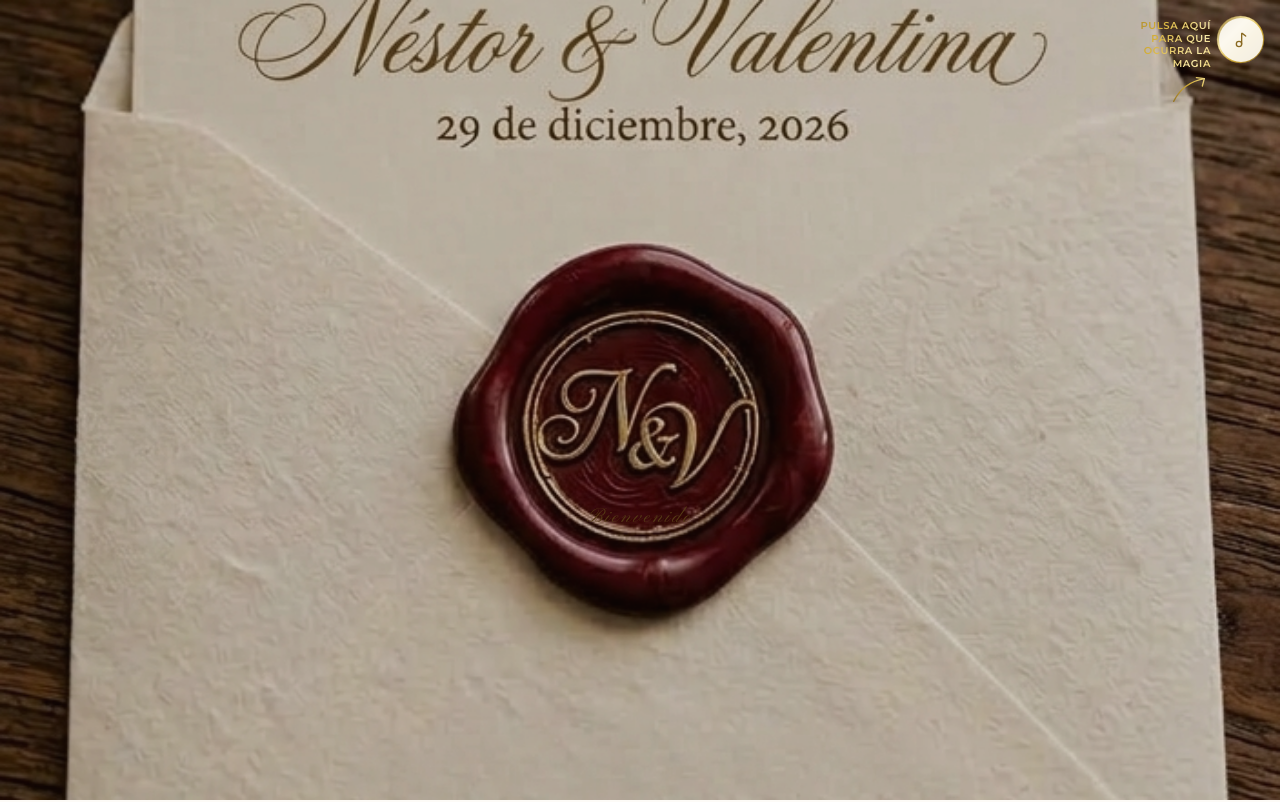
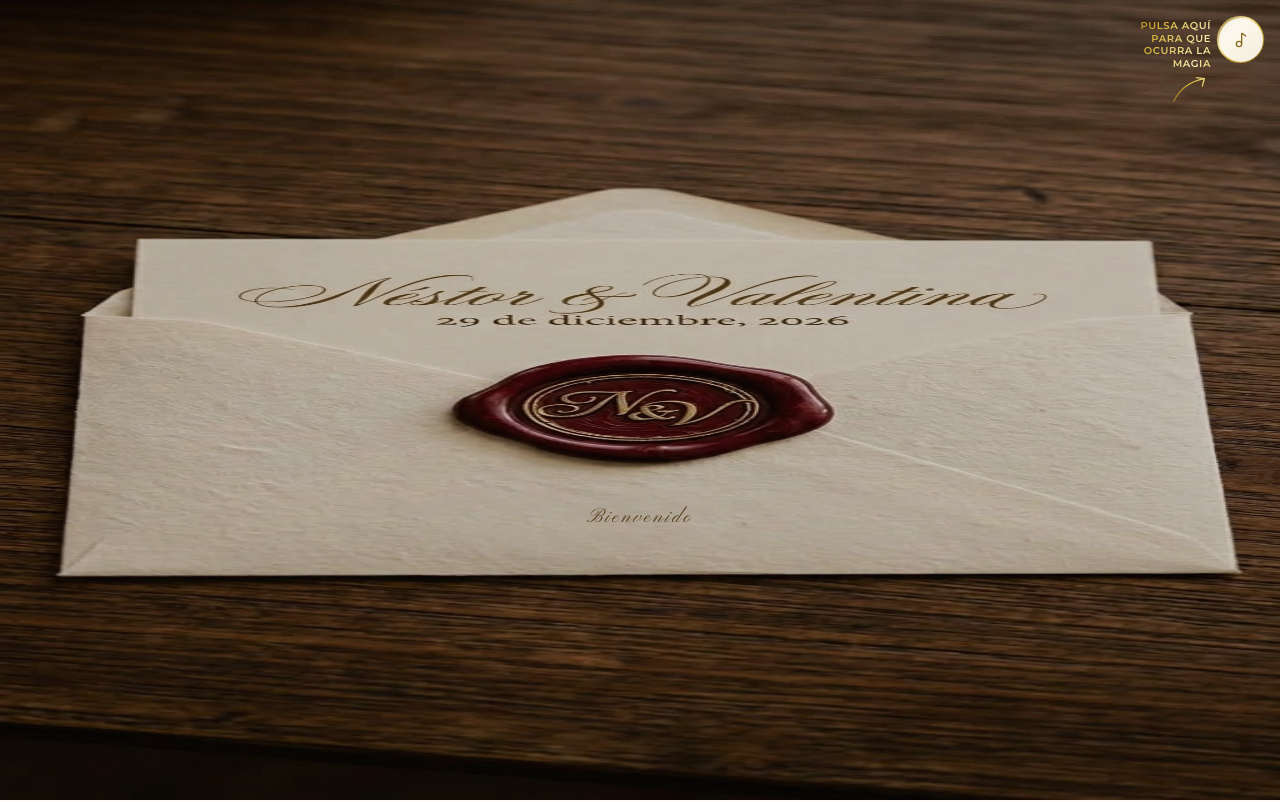
Before and after one commit to nestordqa/invitacion-boda, a Next.js app: page /v2 in a window 1280 px wide. Shown: the top 802 px of the page. Built offline with nearby package versions, Linux system fonts and the light colour scheme; no server answers.

Commit message:
fix: fixing portada

```diff
--- a/components/v2/Intro.tsx
+++ b/components/v2/Intro.tsx
@@ -20,19 +20,11 @@ export function Intro({ guest, showCta, onNavigateNext }: IntroProps) {
     <section className="relative flex h-svh items-center justify-center overflow-hidden bg-[#21140f]">
       <Image
         src="/letter/letter-2.jpg?v=2"
-        alt=""
-        fill
-        sizes="100vw"
-        className="scale-110 object-cover blur-2xl"
-        aria-hidden="true"
-      />
-      <Image
-        src="/letter/letter-2.jpg?v=2"
         alt="Sobre de invitación de boda de Néstor y Valentina"
         fill
         priority
-        sizes="(max-width: 767px) 100vw, 47vh"
-        className="object-contain object-center md:object-cover"
+        sizes="100vw"
+        className="object-fill"
       />
       <div className="absolute inset-0 bg-[#21140f]/20" />
       <p className="pointer-events-none absolute left-1/2 top-[63%] z-10 w-[min(80%,20rem)] -translate-x-1/2 text-center text-[#553b16] font-(family-name:--font-pinyon) text-3xl font-medium tracking-[0.12em] sm:text-xl">
```
